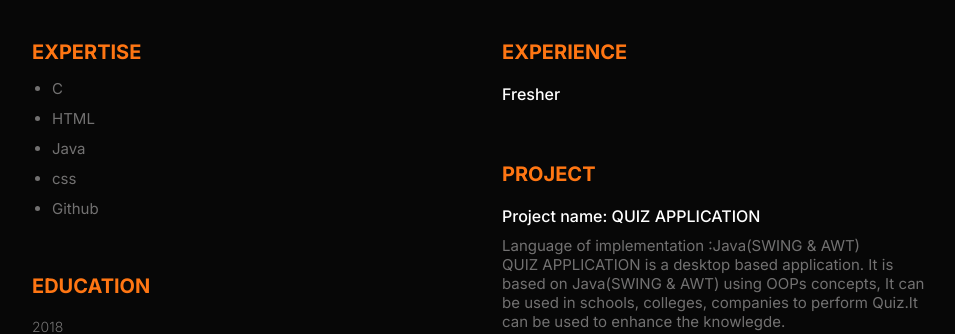
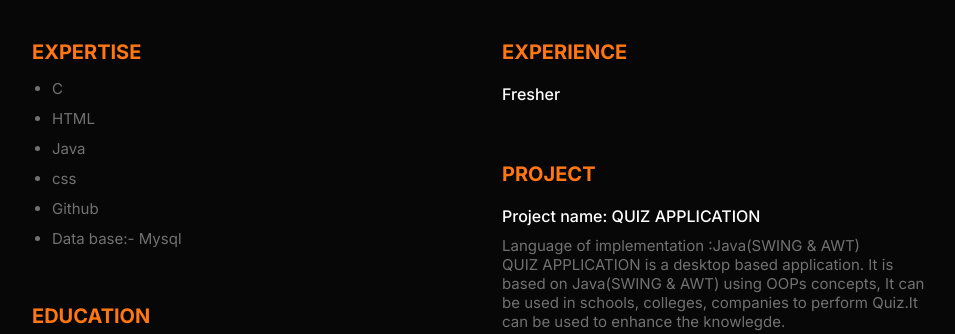
Before and after one commit to KaaranSharmaa/mywebresume, a plain HTML site: page index.html in a window 1280 px wide. Shown: the part 328-662 px from the top of the page, without its empty margins (158-1113 px from the left). Drawn offline with nearby package versions, Linux system fonts and the light colour scheme.

Commit message:
Update index.html

```diff
--- a/index.html
+++ b/index.html
@@ -45,6 +45,7 @@
           <li>Java</li>
           <li>css</li>
           <li>Github</li>
+          <li>Data base:- Mysql</li>
         </ul>
       </div>
       <!--End Expertise-->
```
